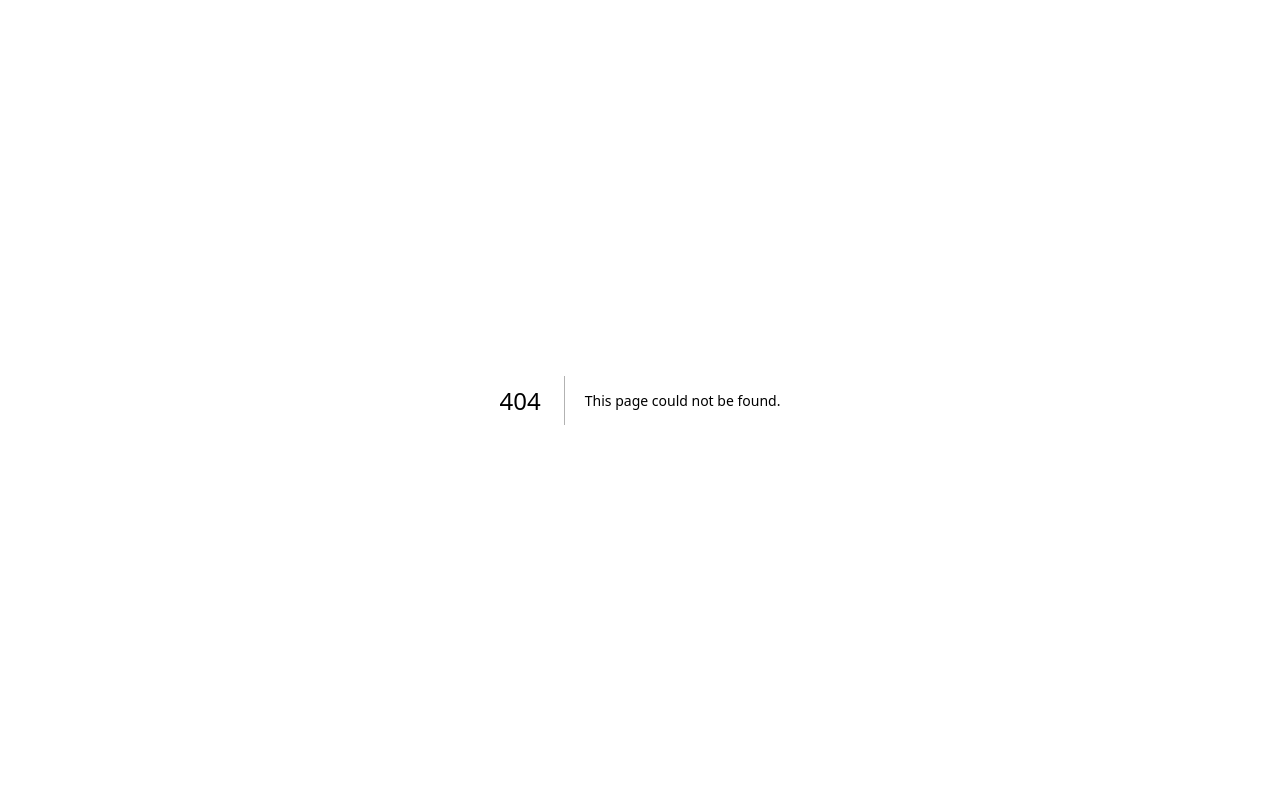
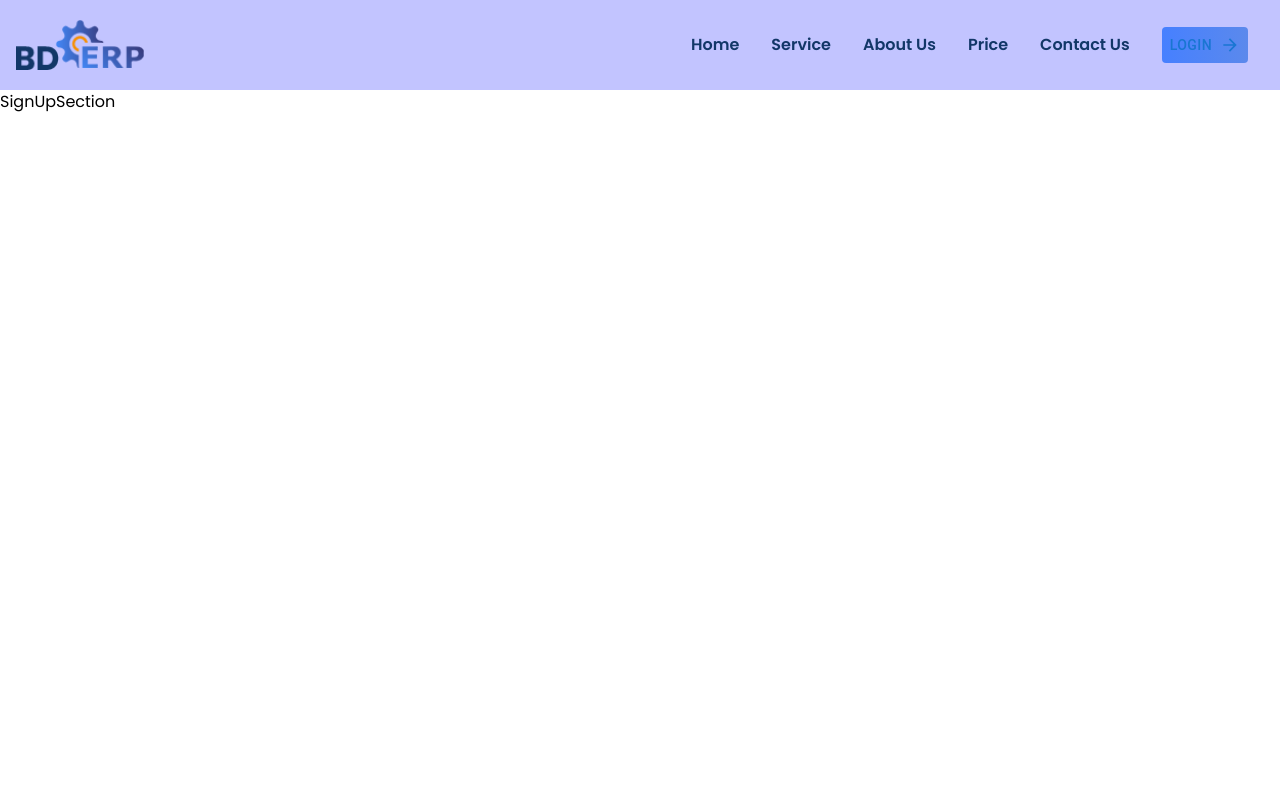
Before and after one commit to nazmul0290/bderp, a Next.js app: page /signup in a window 1280 px wide. Before the commit this address had no page. Shown: the top 800 px of the page. Built offline with nearby package versions, Linux system fonts and the light colour scheme.

Commit message:
fix(nav-color, position): design

```diff
--- a/components/Footer/index.jsx
+++ b/components/Footer/index.jsx
@@ -11,7 +11,7 @@ import LanguageIcon from "@mui/icons-material/Language";
 const index = () => {
   return (
     <footer className="">
-      <section className=" bg-[#eef9ff] py-16">
+      <section className=" bg-[#c2c4ff] py-16">
         <div className="container px-2 m-auto">
           <div className="grid justify-between grid-cols-2 gap-5 lg:grid-cols-4 ">
             <div className="">
@@ -144,8 +144,8 @@ const index = () => {
           </div>
         </div>
       </section>
-      <section className="bg-[#c2c4ff]">
-        <div className="container flex flex-col items-center justify-center h-20 mx-auto space-y-5 text-sm lg:text-lg md:text-md text-primary md:justify-between md:flex-row md:space-y-0">
+      <section className="bg-[#1976d2]">
+        <div className="container flex flex-col items-center justify-center h-20 mx-auto space-y-5 text-sm text-white lg:text-lg md:text-md md:justify-between md:flex-row md:space-y-0">
           <div>
             <p>2020 copyright all right reserved</p>
           </div>
--- a/components/Header/index.jsx
+++ b/components/Header/index.jsx
@@ -8,13 +8,13 @@ import CloseIcon from "@mui/icons-material/Close";
 
 import ArrowForwardIcon from "@mui/icons-material/ArrowForward";
 
-const index = ({ transparent }) => {
+const index = ({ transparent, stickyNav }) => {
   const [sticky, setSticky] = useState(false);
   const [navOpen, setNavOpen] = useState(false);
 
   useEffect(() => {
     const handleScroll = () => {
-      setSticky(window.scrollY > 200);
+      setSticky(window.scrollY > 90);
     };
     window.addEventListener("scroll", handleScroll);
     return () => window.removeEventListener("scroll", handleScroll);
@@ -28,8 +28,14 @@ const index = ({ transparent }) => {
     <>
       <header
         id="navbar"
-        className={` ${transparent ? "bg-transparent" : "bg-[#eef9ff]"}  ${
-          sticky ? "navbar_scrolled navbar " : "navbar "
+        className={` ${
+          transparent ? "bg-transparent fixed" : "bg-[#c2c4ff]"
+        }  ${
+          sticky && stickyNav
+            ? "navbar_scrolled navbar fixed"
+            : transparent
+            ? "navbar"
+            : "navbar sticky"
         }`}
       >
         <div className="container">
@@ -59,7 +65,9 @@ const index = ({ transparent }) => {
           >
             <li className="block py-2 md:p-2 lg:p-4">
               <Link
-                className="py-2 duration-75 hover:border-b border-primary"
+                className={`${
+                  transparent && !sticky ? "border-white" : "border-primary"
+                } py-2 duration-75 hover:border-b `}
                 href="/"
               >
                 Home
@@ -67,7 +75,9 @@ const index = ({ transparent }) => {
             </li>
             <li className="block py-2 md:p-2 lg:p-4">
               <Link
-                className="py-2 duration-75 hover:border-b border-primary"
+                className={`${
+                  transparent && !sticky ? "border-white" : "border-primary"
+                } py-2 duration-75 hover:border-b `}
                 href="#"
               >
                 Service
@@ -75,7 +85,9 @@ const index = ({ transparent }) => {
             </li>
             <li className="block py-2 md:p-2 lg:p-4">
               <Link
-                className="py-2 duration-75 hover:border-b border-primary"
+                className={`${
+                  transparent && !sticky ? "border-white" : "border-primary"
+                } py-2 duration-75 hover:border-b `}
                 href="#"
               >
                 About Us
@@ -83,7 +95,9 @@ const index = ({ transparent }) => {
             </li>
             <li className="block py-2 md:p-2 lg:p-4">
               <Link
-                className="py-2 duration-75 hover:border-b border-primary"
+                className={`${
+                  transparent && !sticky ? "border-white" : "border-primary"
+                } py-2 duration-75 hover:border-b `}
                 href="#"
               >
                 Price
@@ -91,7 +105,9 @@ const index = ({ transparent }) => {
             </li>
             <li className="block py-2 md:p-2 lg:p-4">
               <Link
-                className="py-2 duration-75 hover:border-b border-primary"
+                className={`${
+                  transparent && !sticky ? "border-white" : "border-primary"
+                } py-2 duration-75 hover:border-b `}
                 href="#"
               >
                 Contact Us
@@ -105,6 +121,8 @@ const index = ({ transparent }) => {
           </ul>
         </div>
 
+        {/* Backdrop Blur */}
+
         <div
           className={`${
             navOpen ? "block" : "hidden"
@@ -112,27 +130,19 @@ const index = ({ transparent }) => {
           onClick={handleClose}
         ></div>
 
+        {/*  Mobile Navigation bar .  */}
         <div
           className={`${
             navOpen ? "block" : "hidden"
-          }  h-screen fixed top-0 z-50  left-0  animated_circle w-full  md:hidden`}
+          }  h-[70vh] fixed px-5 top-0 z-50  right-0  animated_circle w-2/3  md:hidden`}
         >
           <div className="container flex justify-between py-10 h-[70px] ">
-            <Link href="/">
-              <Image
-                className="w-20 md:w-24 lg:w-32"
-                src="/img/header/ERP-Logo.png"
-                alt="Logo"
-                width={300}
-                height={150}
-              />
-            </Link>
-
+            <div></div>
             <button className="text-gray-800 md:hidden" onClick={handleClose}>
               <CloseIcon fontSize="large" />
             </button>
           </div>
-          <ul className="px-4 pt-4 font-semibold bg-transparent text-primary md:flex md:justify-between md:items-center md:pt-0">
+          <ul className="px-4 pt-4 font-semibold text-center bg-transparent text-primary md:flex md:justify-between md:items-center md:pt-0">
             <li className="block py-2 md:p-2 lg:p-4">
               <Link
                 className="block px-3 py-2 rounded-md text-primary hover:text-white border-primary hover:bg-primary"
@@ -175,7 +185,10 @@ const index = ({ transparent }) => {
             </li>
           </ul>
           <li className="block p-4 ">
-            <Button className="w-full py-2 text-white rounded-md bg-[#1976d2] ">
+            <Button
+              variant="contained"
+              className="w-full py-2 text-white rounded-md bg-[#1976d2] "
+            >
               Login <ArrowForwardIcon className="ml-2" fontSize="small" />
             </Button>
           </li>
--- a/components/home/Comparison.jsx
+++ b/components/home/Comparison.jsx
@@ -2,7 +2,6 @@ import React from "react";
 import {
   ReactCompareSlider,
   ReactCompareSliderImage,
-  styleFitContainer,
   ReactCompareSliderHandle,
 } from "react-compare-slider";
 
@@ -15,9 +14,9 @@ const Comparison = () => {
             Overcome Business Challenges
           </h1>
         </div>
-        <div className="p-3 mt-10 border border-gray-400 rounded-md">
+        <div className="p-3 mt-10 rounded-md">
           <ReactCompareSlider
-            boundsPadding={40}
+            boundsPadding={30}
             handle={
               <ReactCompareSliderHandle
                 buttonStyle={{
@@ -26,7 +25,7 @@ const Comparison = () => {
                 }}
                 linesStyle={{
                   backgroundColor: "#000000",
-                  border: "2px solid #000000",
+                  border: "1px solid #999999",
                   boxShadow: "-1px 1px 15px 0px rgba(0,0,0,0.35)",
                 }}
               />
--- a/components/home/HeroSection.jsx
+++ b/components/home/HeroSection.jsx
@@ -1,6 +1,7 @@
 import Image from "next/image";
 import React from "react";
 import { Button } from "@mui/material";
+import Link from "next/link";
 
 const HeroSection = () => {
   return (
@@ -15,7 +16,7 @@ const HeroSection = () => {
           <div
             className="w-1/2 h-full bg-[length:auto_100%] bg-no-repeat"
             style={{
-              backgroundImage: "url('/img/home/banner-right-bg.png')",
+              backgroundImage: "url('/img/home/hero-image-demo.png')",
             }}
           ></div>
         </div>
@@ -30,7 +31,7 @@ const HeroSection = () => {
           <div
             className="w-full bg-top  h-[300px] flex justify-center items-center bg-contain  bg-no-repeat"
             style={{
-              backgroundImage: "url('/img/home/banner-right-bg.png')",
+              backgroundImage: "url('/img/home/hero-image-demo.jpg')",
             }}
           ></div>
         </div>
@@ -45,9 +46,14 @@ const HeroSection = () => {
               <p className="mt-4 leading-5 xl:mt-5 text-primary ">
                 Simply Save Time & Money With BD ERP
               </p>
-              <Button className="px-8 mt-4 xl:mt-5 py-2 text-white rounded-md bg-gradient-to-r from-[#4680ff] to-[#5b89ec] ">
-                Get Started
-              </Button>
+              <Link href="/signup">
+                <Button
+                  variant="text"
+                  className="px-8 mt-4 xl:mt-5 py-2 text-white rounded-md bg-gradient-to-r from-[#4680ff] to-[#5b89ec] "
+                >
+                  Get Started
+                </Button>
+              </Link>
             </div>
           </div>
         </div>
--- /dev/null
+++ b/components/signup/SignUpSection.jsx
@@ -0,0 +1,7 @@
+import React from "react";
+
+const SignUpSection = () => {
+  return <section>SignUpSection</section>;
+};
+
+export default SignUpSection;
--- a/components/ui/Layout.jsx
+++ b/components/ui/Layout.jsx
@@ -2,10 +2,10 @@ import React from "react";
 import Header from "../Header";
 import Footer from "../Footer";
 
-const Layout = ({ children, transparent }) => {
+const Layout = ({ children, transparent, stickyNav }) => {
   return (
     <section className="flex flex-col justify-between min-h-screen">
-      <Header transparent={transparent} />
+      <Header transparent={transparent} stickyNav={stickyNav} />
       <main className="min-h-[calc(100vh-10vh)] "> {children} </main>
       <Footer />
     </section>
--- a/pages/index.js
+++ b/pages/index.js
@@ -14,13 +14,13 @@ export default function Home() {
   return (
     <>
       <Head>
-        <title>Create Next App</title>
+        <title>Bangladesh ERP</title>
         <meta name="description" content="Generated by create next app" />
         <meta name="viewport" content="width=device-width, initial-scale=1" />
         <link rel="icon" href="/favicon.ico" />
       </Head>
 
-      <Layout transparent>
+      <Layout transparent stickyNav>
         <HeroSection />
         <BusinessGrowth />
         <SolutionProcess />
--- /dev/null
+++ b/pages/signup.jsx
@@ -0,0 +1,22 @@
+import SignUpSection from "@/components/signup/SignUpSection";
+import Layout from "@/components/ui/Layout";
+import Head from "next/head";
+import React from "react";
+
+const signup = () => {
+  return (
+    <>
+      <Head>
+        <title>Sign Up - Bangladesh ERP</title>
+        <meta name="description" content="Generated by create next app" />
+        <meta name="viewport" content="width=device-width, initial-scale=1" />
+        <link rel="icon" href="/favicon.ico" />
+      </Head>
+      <Layout>
+        <SignUpSection />
+      </Layout>
+    </>
+  );
+};
+
+export default signup;
--- a/styles/globals.scss
+++ b/styles/globals.scss
@@ -44,20 +44,19 @@ body {
 }
 
 .navbar {
-  position: absolute;
   z-index: 500;
   left: 0;
   top: 0;
   width: 100%;
-  height: 70px;
+  height: 90px;
   display: flex;
   align-items: center;
+  transition-duration: 500ms;
 
   &_scrolled {
-    position: sticky;
-    background-color: #c2c4ff;
-    animation-name: fadeInUp;
-    animation-duration: 1s;
+
+    background-color: #c2c4fff6;
+
   }
 
   .container {
@@ -120,10 +119,11 @@ body {
 
 .animated_circle {
 
-  background-color: #eef9ff;
-  clip-path: circle(700px at 140% 10%);
+  background-color: #eef9ffea;
+  clip-path: circle(1200px at 90% 10%);
   animation-name: circleEffect;
-  animation-duration: 1s;
+  animation-duration: 500ms;
+  border-bottom-left-radius: 50% ;
 }
 
 
@@ -137,21 +137,9 @@ body {
 
 @keyframes circleEffect {
   from {
-    clip-path: circle(200px at 140% 10%);
+    clip-path: circle(100px at 90% 10%);
   }
   to {
-    clip-path: circle(700px at 140% 10%);
+    clip-path: circle(1200px at 90% 10%);
   }
 }
-
-@keyframes fadeInUp {
-  from {
-
-    top: -50px;
-  }
-
-  to {
-
-    top: 0;
-  }
-}
```
Also changed, not shown: public/img/home/hero-image-demo.jpg (added), public/img/home/hero-image-demo.png (added).
